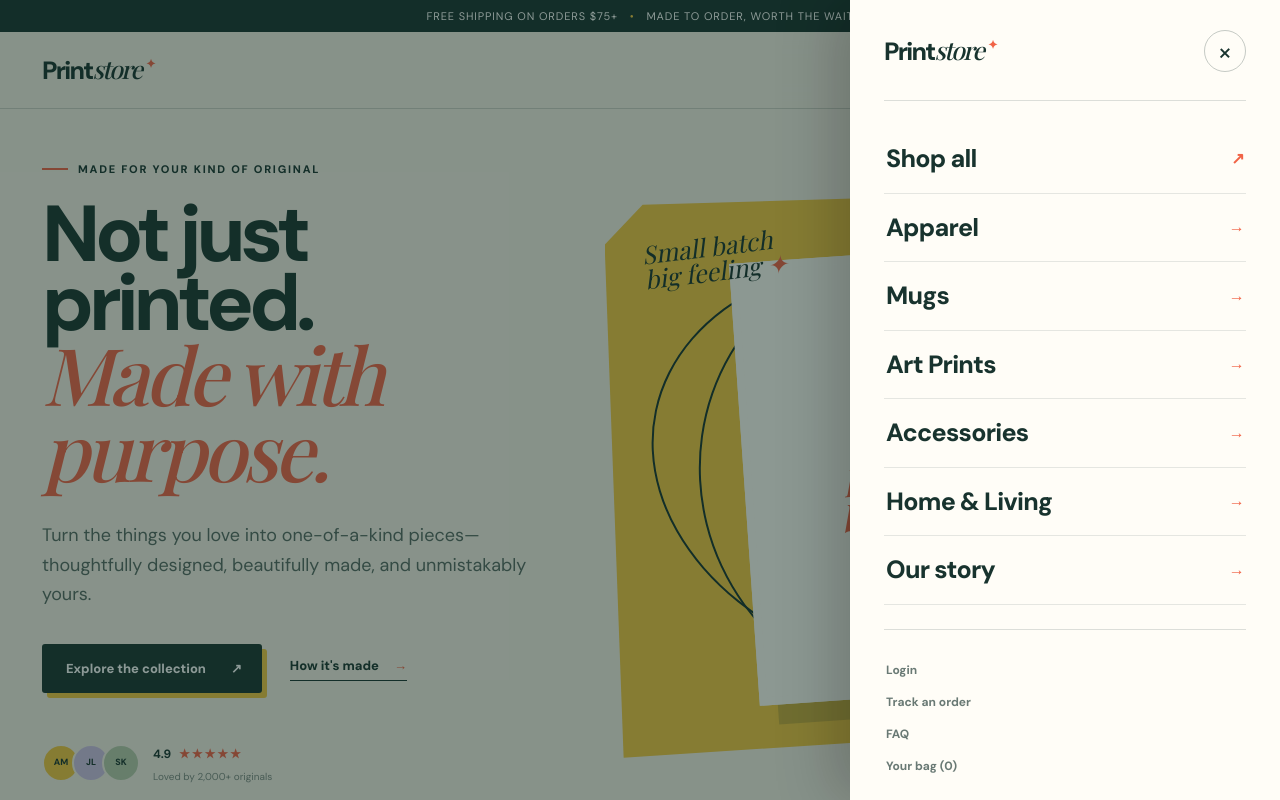
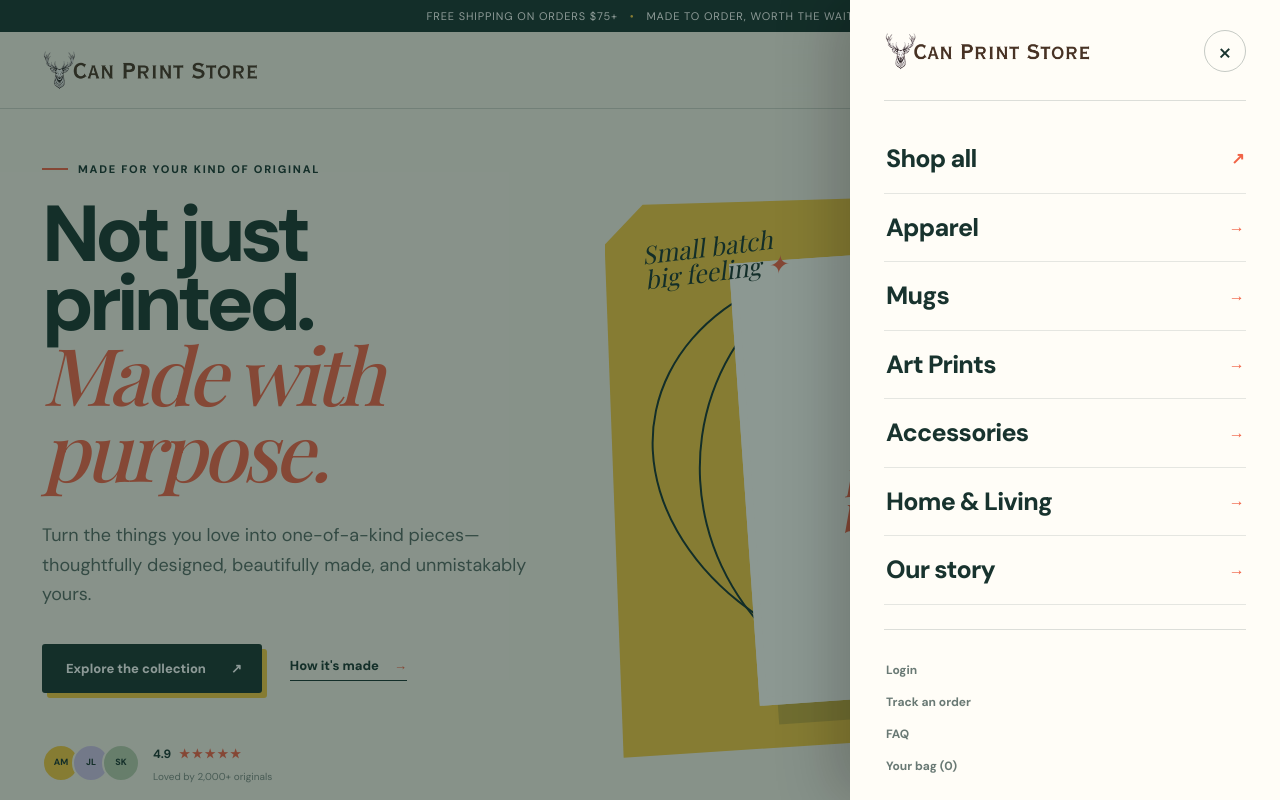
Before and after one commit to mabgcm/printstore, a Next.js app: page / in a window 1280 px wide. Both pictures are taken after a click on the button "Open menu". Shown: the top 800 px of the page. Built offline with nearby package versions, Linux system fonts and the light colour scheme; no server answers; a web font is replaced by a local one.

Commit message:
logo issues

```diff
--- a/src/app/layout.tsx
+++ b/src/app/layout.tsx
@@ -19,6 +19,11 @@ export const metadata: Metadata = {
   authors: [{ name: "Printstore" }],
   creator: "Printstore",
   publisher: "Printstore",
+  icons: {
+    icon: [{ url: "/images/logoSQR.png", type: "image/png", sizes: "1000x1000" }],
+    shortcut: "/images/logoSQR.png",
+    apple: [{ url: "/images/logoSQR.png", type: "image/png", sizes: "1000x1000" }],
+  },
   robots: { index: true, follow: true, googleBot: { index: true, follow: true, "max-image-preview": "large", "max-snippet": -1, "max-video-preview": -1 } },
   openGraph: { type: "website", locale: "en_CA", url: siteUrl, siteName: "Printstore", title: "Printstore | Original, Made to Order", description: "Original gifts, apparel and art prints—made to order, made to matter.", images: [{ url: "/og-printstore.png", width: 1200, height: 630, alt: "Printstore — original designs made to order." }] },
   twitter: { card: "summary_large_image", title: "Printstore | Original, Made to Order", description: "Original gifts, apparel and art prints—made to order, made to matter.", images: ["/og-printstore.png"] },
@@ -32,5 +37,5 @@ export default async function RootLayout({ children }: Readonly<{ children: Reac
     : catalog.categories;
   const categoryLinks = populatedCategories.map(({ slug, title }) => ({ slug, title }));
 
-  return <html lang="en-CA" className={`${sans.variable} ${serif.variable}`}><body><Providers><SiteHeader categories={categoryLinks} />{children}<SiteFooter /></Providers></body></html>;
+  return <html lang="en-CA" className={`${sans.variable} ${serif.variable}`}><body><Providers><SiteHeader categories={categoryLinks} />{children}<SiteFooter categories={categoryLinks} /></Providers></body></html>;
 }
--- a/src/components/site-footer.tsx
+++ b/src/components/site-footer.tsx
@@ -1,5 +1,10 @@
 import Link from "next/link";
+import Image from "next/image";
 
-export function SiteFooter() {
-  return <footer className="site-footer"><div className="footer-top"><div><Link href="/" className="brand footer-brand"><span>Print</span><i>store</i><b>✦</b></Link><p>Original pieces for original people.<br />Made to order in Canada.</p></div><div><p className="footer-label">Shop</p><Link href="/#shop">All products</Link><Link href="/categories/t-shirts">Apparel</Link><Link href="/categories/mugs">Gifts</Link><Link href="/categories/home-living">Home & art</Link></div><div><p className="footer-label">Here to help</p><Link href="/faq">FAQ</Link><Link href="/shipping">Shipping & returns</Link><a href="mailto:hello@printstore.local">Contact us</a><Link href="/track-order">Track your order</Link></div><div><p className="footer-label">About</p><Link href="/about">Our story</Link><Link href="/privacy">Privacy</Link><Link href="/terms">Terms</Link></div></div><div className="footer-wordmark">PRINTSTORE</div><div className="footer-bottom"><p>© {new Date().getFullYear()} Printstore. Made with feeling.</p><p>Canada / CAD <span aria-hidden="true">●</span> Instagram &nbsp; Pinterest</p></div></footer>;
+interface SiteFooterProps {
+  categories: Array<{ slug: string; title: string }>;
 }
+
+export function SiteFooter({ categories }: SiteFooterProps) {
+  return <footer className="site-footer"><div className="footer-top"><div><Link href="/" className="brand footer-brand"><span>Print</span><i>store</i><b>✦</b></Link><p>Original pieces for original people.<br />Made to order in Canada.</p></div><div><p className="footer-label">Shop</p><Link href="/#shop">All products</Link>{categories.map((category) => <Link href={`/categories/${category.slug}`} key={category.slug}>{category.title}</Link>)}</div><div><p className="footer-label">Here to help</p><Link href="/faq">FAQ</Link><Link href="/shipping">Shipping & returns</Link><a href="mailto:hello@printstore.local">Contact us</a><Link href="/track-order">Track your order</Link></div><div><p className="footer-label">About</p><Link href="/about">Our story</Link><Link href="/privacy">Privacy</Link><Link href="/terms">Terms</Link></div></div><Link href="/" className="footer-wordmark" aria-label="Can Print Store home"><Image className="footer-logo-original" src="/images/logo.png" alt="Can Print Store" width={800} height={150} /><Image className="footer-logo-white-text" src="/images/logo.png" alt="" aria-hidden="true" width={800} height={150} /></Link><div className="footer-bottom"><p>© {new Date().getFullYear()} Printstore. Made with feeling.</p><p>Canada / CAD <span aria-hidden="true">●</span> Instagram &nbsp; Pinterest</p></div></footer>;
+}
--- a/src/components/site-header.tsx
+++ b/src/components/site-header.tsx
@@ -1,6 +1,7 @@
 "use client";
 
 import Link from "next/link";
+import Image from "next/image";
 import { useEffect, useState } from "react";
 import { useAuth, useCart } from "@/components/providers";
 
@@ -33,7 +34,7 @@ export function SiteHeader({ categories }: SiteHeaderProps) {
     <div className="announcement"><p>Free shipping on orders $75+ <span>•</span> Made to order, worth the wait</p></div>
     <header className="site-header">
       <div className="header-inner">
-        <Link href="/" className="brand" aria-label="Printstore home"><span>Print</span><i>store</i><b>✦</b></Link>
+        <Link href="/" className="brand-logo" aria-label="Can Print Store home"><Image src="/images/logo.png" alt="Can Print Store" width={800} height={150} priority /></Link>
         <nav className="utility-nav" aria-label="Account navigation">
           {!loading && <div className="header-auth-links">
             {user
@@ -50,7 +51,7 @@ export function SiteHeader({ categories }: SiteHeaderProps) {
     </header>
     {menuOpen && <div className="menu-overlay" onMouseDown={closeMenu} role="presentation">
       <aside id="site-menu" className="menu-drawer" role="dialog" aria-modal="true" aria-label="Site menu" onMouseDown={(event) => event.stopPropagation()}>
-        <header><Link href="/" className="brand" onClick={closeMenu}><span>Print</span><i>store</i><b>✦</b></Link><button type="button" onClick={closeMenu} aria-label="Close menu">×</button></header>
+        <header><Link href="/" className="brand-logo" onClick={closeMenu}><Image src="/images/logo.png" alt="Can Print Store" width={800} height={150} /></Link><button type="button" onClick={closeMenu} aria-label="Close menu">×</button></header>
         <nav aria-label="Main navigation">
           <Link href="/#shop" onClick={closeMenu}>Shop all <span>↗</span></Link>
           {categories.map((category) => <Link href={`/categories/${category.slug}`} key={category.slug} onClick={closeMenu}>{category.title}<span>→</span></Link>)}
```
Also changed, not shown: public/images/logo.png (added), public/images/logoSQR.png (added), src/app/globals.css.
